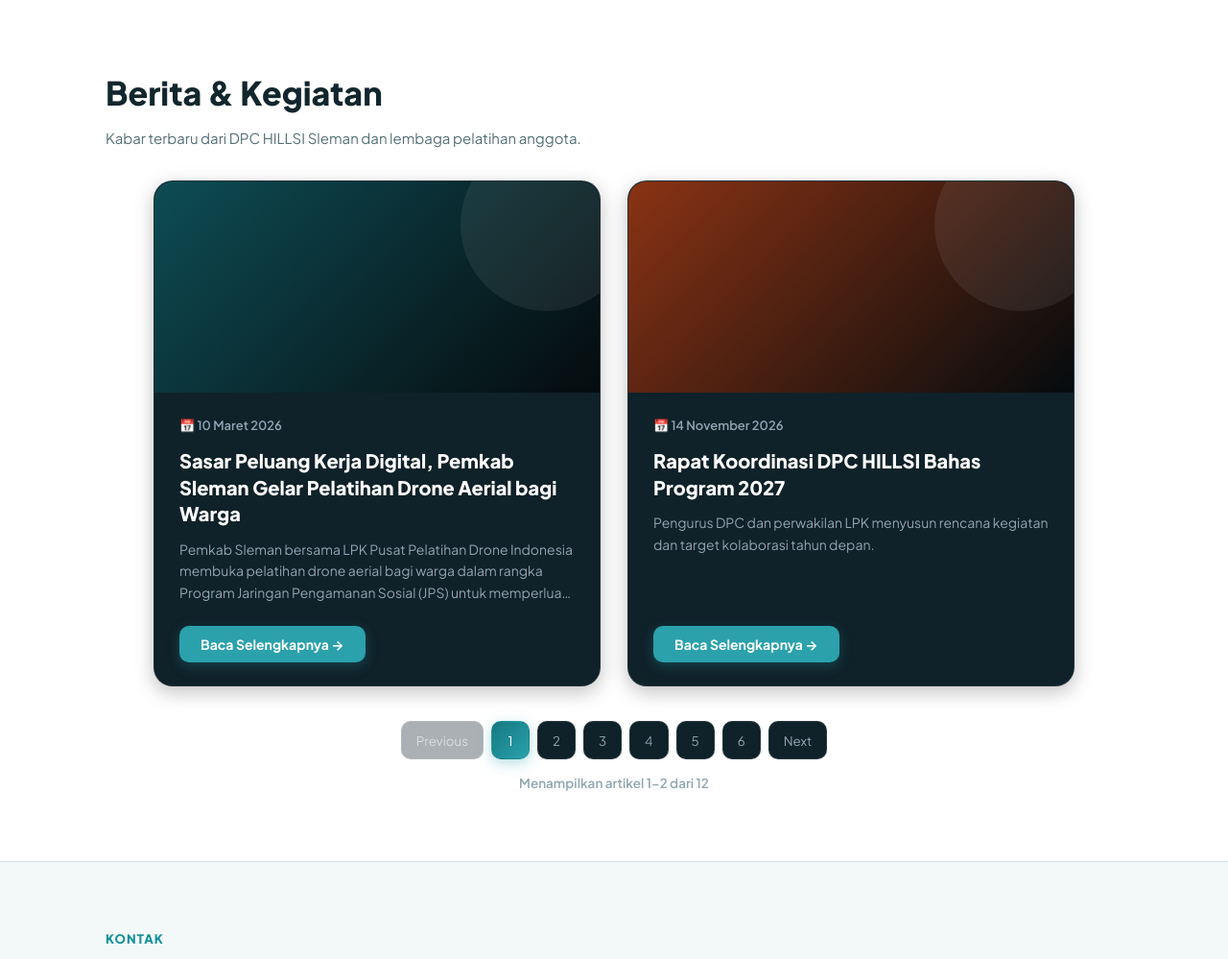
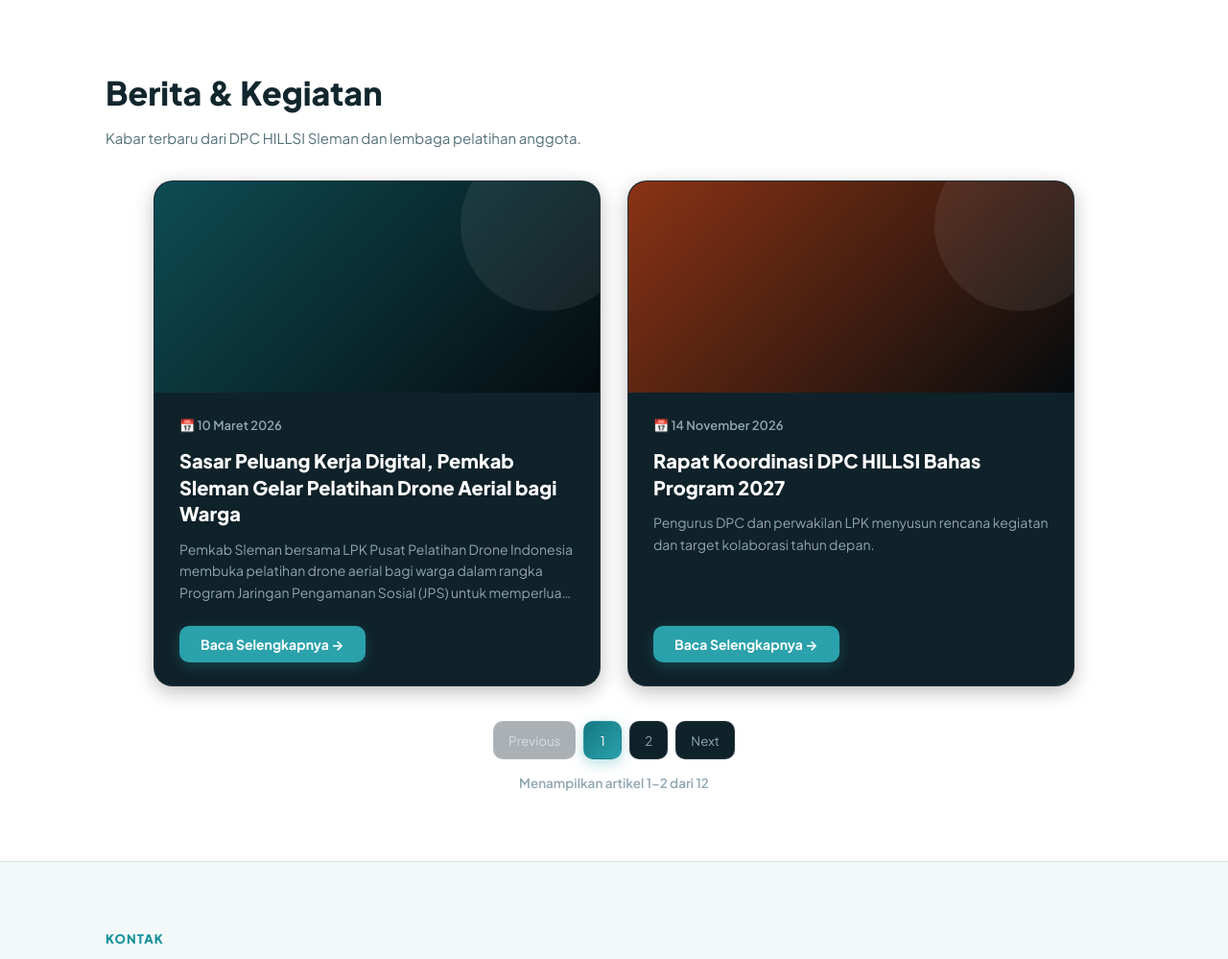
Before and after one commit to ismahanipml-max/hillsisleman.duckdns.org, a Laravel app: page / in a window 1280 px wide. Shown: the part 1775-2774 px from the top of the page at 96% size. Run offline with Laravel 12, Linux system fonts and the light colour scheme; data that the repository does not hold is empty; parts of the project's set-up code (start-up, migrations or seed data) failed here and were passed over; some libraries are stand-ins or nearby versions.

Commit message:
Update article pagination to display 2 page numbers at a time with Next button

```diff
--- a/resources/views/home.blade.php
+++ b/resources/views/home.blade.php
@@ -341,15 +341,11 @@
       @endforeach
     </div>
 
-    <!-- Navigasi Halaman Artikel: Previous | 1-6 | Next -->
+    <!-- Navigasi Halaman Artikel: Previous | 1-2 | Next -->
     <div id="kegiatanPagination" class="news-pagination">
       <button type="button" class="news-pagi-btn" onclick="kegiatanGoPage(1)" disabled aria-label="Previous">Previous</button>
       <button type="button" class="news-pagi-btn active" onclick="kegiatanGoPage(1)" aria-label="Halaman 1">1</button>
       <button type="button" class="news-pagi-btn" onclick="kegiatanGoPage(2)" aria-label="Halaman 2">2</button>
-      <button type="button" class="news-pagi-btn" onclick="kegiatanGoPage(3)" aria-label="Halaman 3">3</button>
-      <button type="button" class="news-pagi-btn" onclick="kegiatanGoPage(4)" aria-label="Halaman 4">4</button>
-      <button type="button" class="news-pagi-btn" onclick="kegiatanGoPage(5)" aria-label="Halaman 5">5</button>
-      <button type="button" class="news-pagi-btn" onclick="kegiatanGoPage(6)" aria-label="Halaman 6">6</button>
       <button type="button" class="news-pagi-btn" onclick="kegiatanGoPage(2)" aria-label="Next">Next</button>
     </div>
     <div id="kegiatanCountText" class="news-count-text rv">Menampilkan artikel 1-2 dari 12</div>
@@ -560,11 +556,14 @@ function renderArticles() {
     $("kegiatanCardList").innerHTML = h;
   }
 
-  // Format Pagination: Previous | 1-6 | Next
+  // Format Pagination: Previous | 2 Angka Halaman | Next
   var pagiHtml = "";
   if (totalPages > 1) {
+    var startPage = Math.floor((ART_PAGE - 1) / 2) * 2 + 1;
+    var endPage = Math.min(startPage + 1, totalPages);
+
     pagiHtml += '<button type="button" class="news-pagi-btn" onclick="kegiatanGoPage(' + (ART_PAGE - 1) + ')" ' + (ART_PAGE === 1 ? 'disabled' : '') + ' aria-label="Previous">Previous</button>';
-    for (var p = 1; p <= totalPages; p++) {
+    for (var p = startPage; p <= endPage; p++) {
       pagiHtml += '<button type="button" class="news-pagi-btn ' + (p === ART_PAGE ? 'active' : '') + '" onclick="kegiatanGoPage(' + p + ')" aria-label="Halaman ' + p + '">' + p + '</button>';
     }
     pagiHtml += '<button type="button" class="news-pagi-btn" onclick="kegiatanGoPage(' + (ART_PAGE + 1) + ')" ' + (ART_PAGE === totalPages ? 'disabled' : '') + ' aria-label="Next">Next</button>';
```
